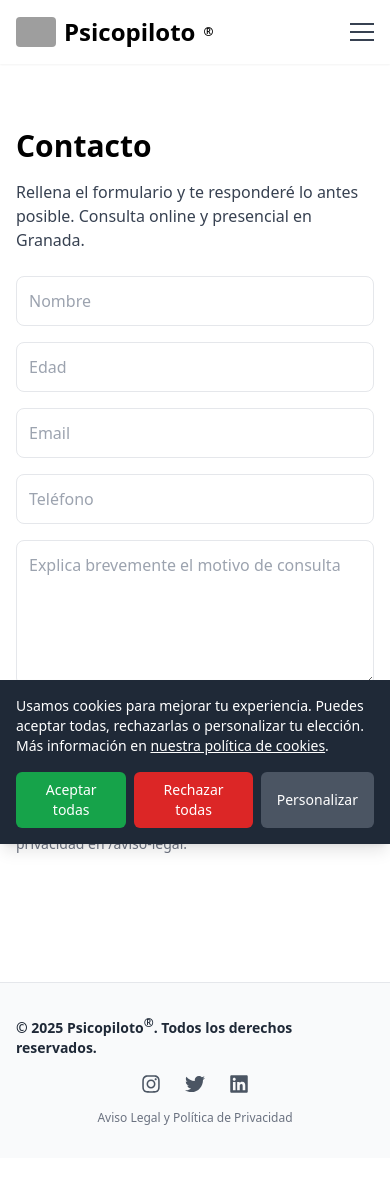
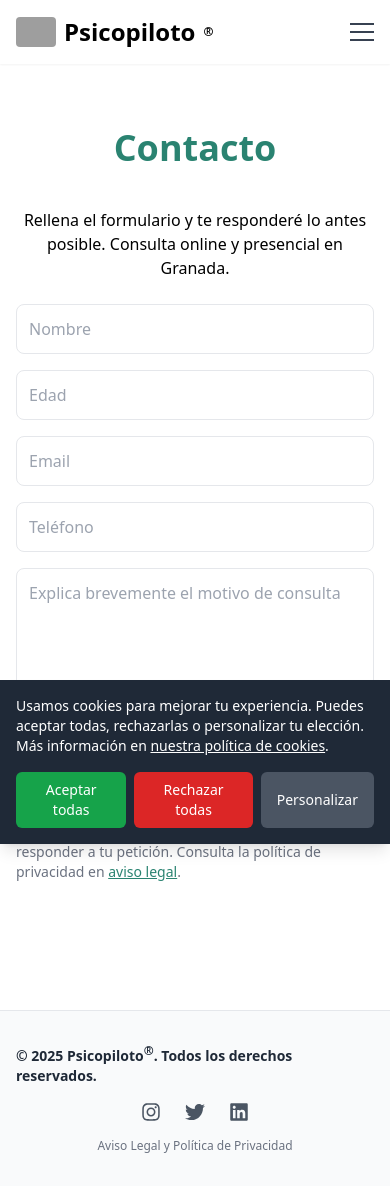
Before and after one commit to psicopiloto/psicopilotopage1, a Next.js app: page /contacto in a window 390 px wide. Before the commit the page ends 1158 px from the top, so only its background shows below. Built offline with nearby package versions, Linux system fonts and the light colour scheme; grey boxes are pictures that could not be loaded.

Commit message:
Update contacto.js

```diff
--- a/pages/contacto.js
+++ b/pages/contacto.js
@@ -2,6 +2,7 @@ import Image from "next/image";
 import Nav from "../components/Nav";
 import Footer from "../components/Footer";
 import { useState } from "react";
+import { NextSeo } from "next-seo";
 
 export default function Contacto() {
   const [form, setForm] = useState({
@@ -30,7 +31,8 @@ export default function Contacto() {
         setForm({ nombre: "", edad: "", email: "", telefono: "", motivo: "" });
       } else {
         setStatus(
-          "Error: " + (data?.error || "No se pudo enviar. Revisa la configuración.")
+          "Error: " +
+            (data?.error || "No se pudo enviar. Revisa la configuración.")
         );
       }
     } catch (err) {
@@ -40,14 +42,36 @@ export default function Contacto() {
 
   return (
     <div className="min-h-screen flex flex-col">
+      {/* SEO */}
+      <NextSeo
+        title="Contacto | Psicopiloto"
+        description="Ponte en contacto con Psicopiloto. Consulta psicológica online y presencial en Granada. Rellena el formulario y te responderé lo antes posible."
+        openGraph={{
+          url: "https://www.psicopiloto.com/contacto",
+          title: "Contacto | Psicopiloto",
+          description:
+            "Consulta psicológica online y presencial en Granada. Rellena el formulario y te responderé lo antes posible.",
+          images: [
+            {
+              url: "https://www.psicopiloto.com/images/seo/contacto-og.jpg",
+              width: 1200,
+              height: 630,
+              alt: "Formulario de contacto Psicopiloto",
+            },
+          ],
+        }}
+      />
+
       <Nav />
       <main className="flex-grow pt-16">
         <section className="py-16 bg-white">
           <div className="container mx-auto grid md:grid-cols-2 gap-12 items-center">
             {/* Columna izquierda: texto + formulario */}
             <div>
-              <h1 className="text-3xl font-bold mb-4">Contacto</h1>
-              <p className="text-gray-700 mb-6">
+              <h1 className="text-4xl font-bold mb-10 text-center text-psicopiloto-green-600">
+                Contacto
+              </h1>
+              <p className="text-psicopiloto-gray-600 mb-6 text-center md:text-left">
                 Rellena el formulario y te responderé lo antes posible. Consulta
                 online y presencial en Granada.
               </p>
@@ -96,7 +120,7 @@ export default function Contacto() {
                 ></textarea>
                 <button
                   type="submit"
-                  className="px-6 py-3 bg-softorange-500 text-white rounded-lg"
+                  className="px-6 py-3 bg-psicopiloto-green-600 hover:bg-psicopiloto-green-700 text-white rounded-lg font-semibold transition-colors"
                 >
                   Enviar
                 </button>
@@ -105,14 +129,21 @@ export default function Contacto() {
               <div className="mt-6 text-sm text-gray-500">
                 <strong>Protección de datos:</strong> Los datos que envíes serán
                 tratados con confidencialidad y se usarán solo para responder a tu
-                petición. Consulta la política de privacidad en /aviso-legal.
+                petición. Consulta la política de privacidad en{" "}
+                <a
+                  href="/aviso-legal"
+                  className="text-psicopiloto-green-600 underline"
+                >
+                  aviso legal
+                </a>
+                .
               </div>
             </div>
 
             {/* Columna derecha: imagen ilustrativa */}
             <div className="relative w-full h-[500px] hidden md:block">
               <Image
-                src="/ponaquituimagen.jpg"
+                src="/images/contacto.jpg"
                 alt="Consulta psicológica - Psicopiloto"
                 fill
                 style={{ objectFit: "cover" }}
```
